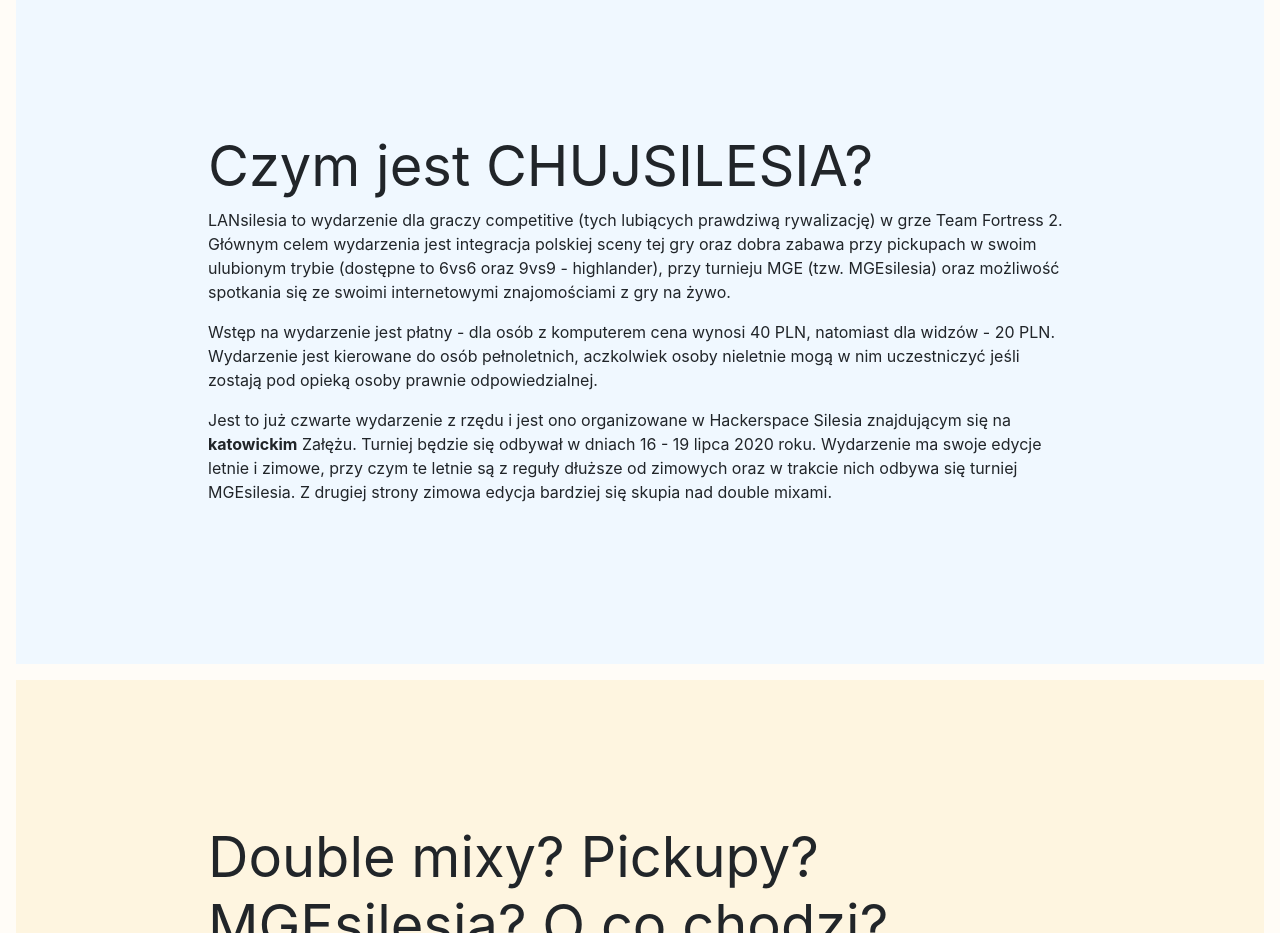
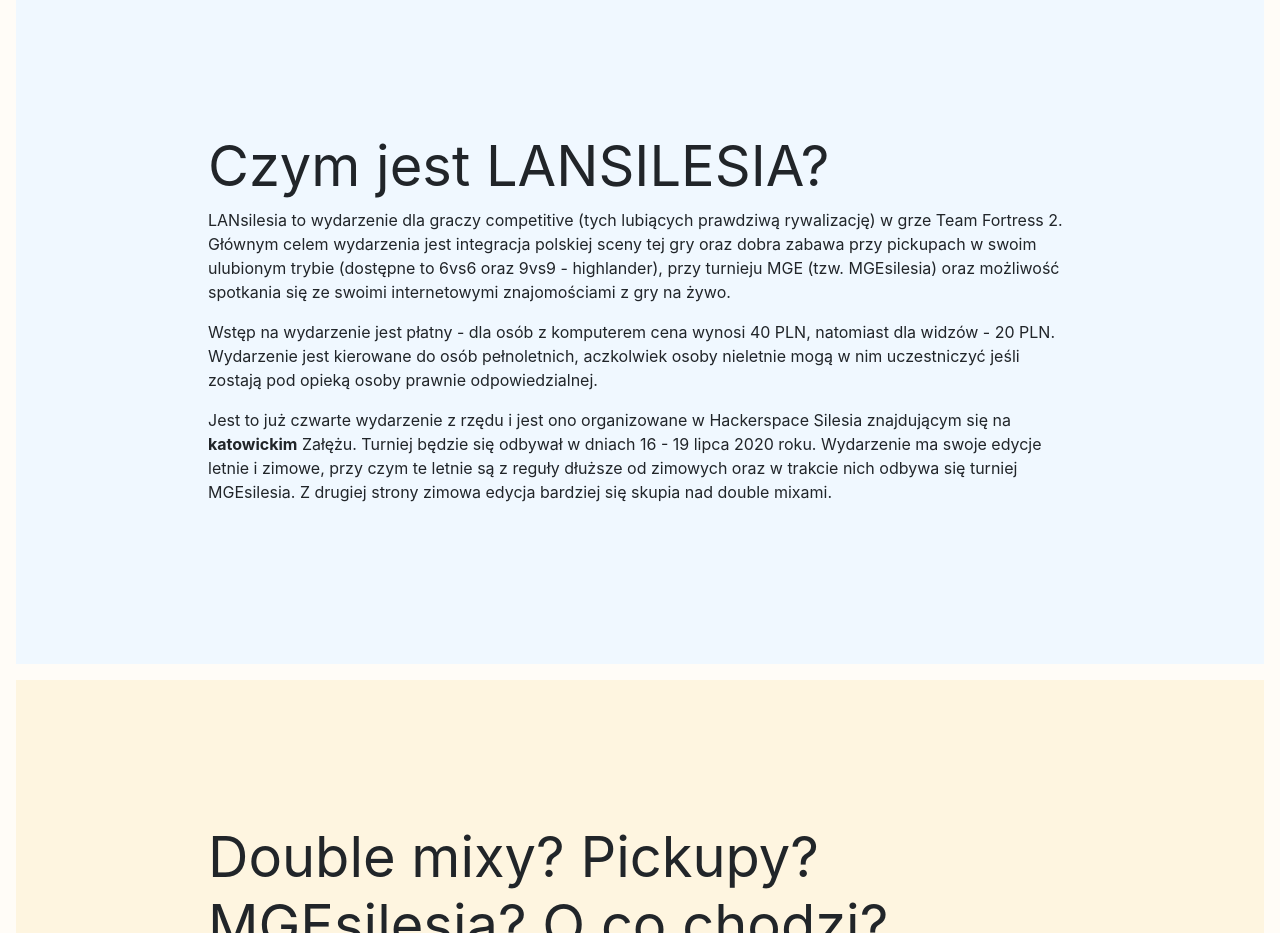
Before and after one commit to suprovsky/lansilesia.tf, a plain HTML site: page pl/index.html in a window 1280 px wide. Shown: the part 940-1873 px from the top of the page. Drawn offline with Linux system fonts and the light colour scheme; files whose address does not match are found by name.

Commit message:
reverted push

```diff
--- a/pl/index.html
+++ b/pl/index.html
@@ -73,7 +73,7 @@
   <span id="info"></span>
   <div class="position-relative overflow-hidden p-3 p-md-5 m-md-3 bg-light-alt">
     <div class="col-md-10 p-lg-5 mx-auto my-5">
-      <h1 class="display-4 font-weight-normal">Czym jest CHUJSILESIA?</h1>
+      <h1 class="display-4 font-weight-normal">Czym jest LANSILESIA?</h1>
       <p>
         LANsilesia to wydarzenie dla graczy competitive (tych lubiących prawdziwą rywalizację) w grze Team Fortress 2.
         Głównym celem wydarzenia jest integracja polskiej sceny tej gry oraz dobra zabawa przy pickupach w swoim
```
